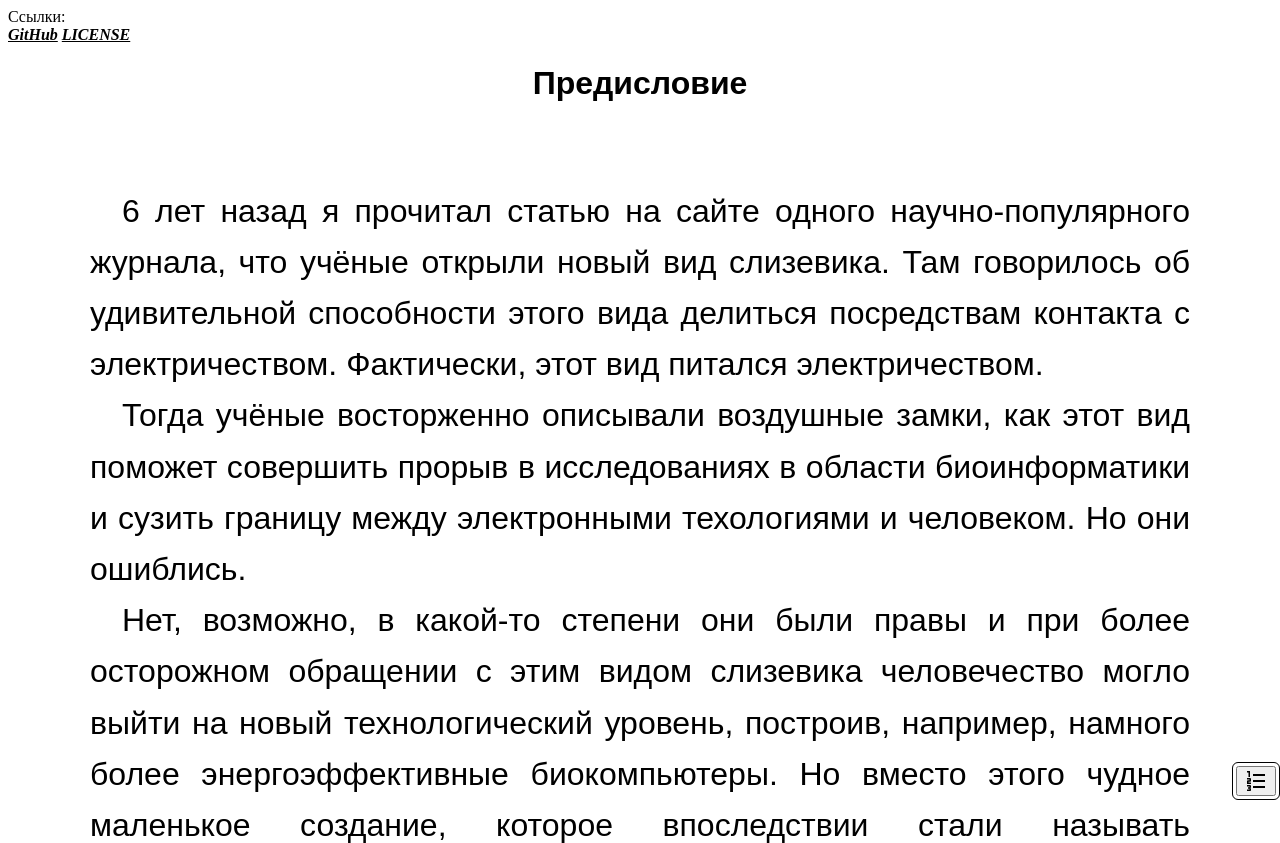
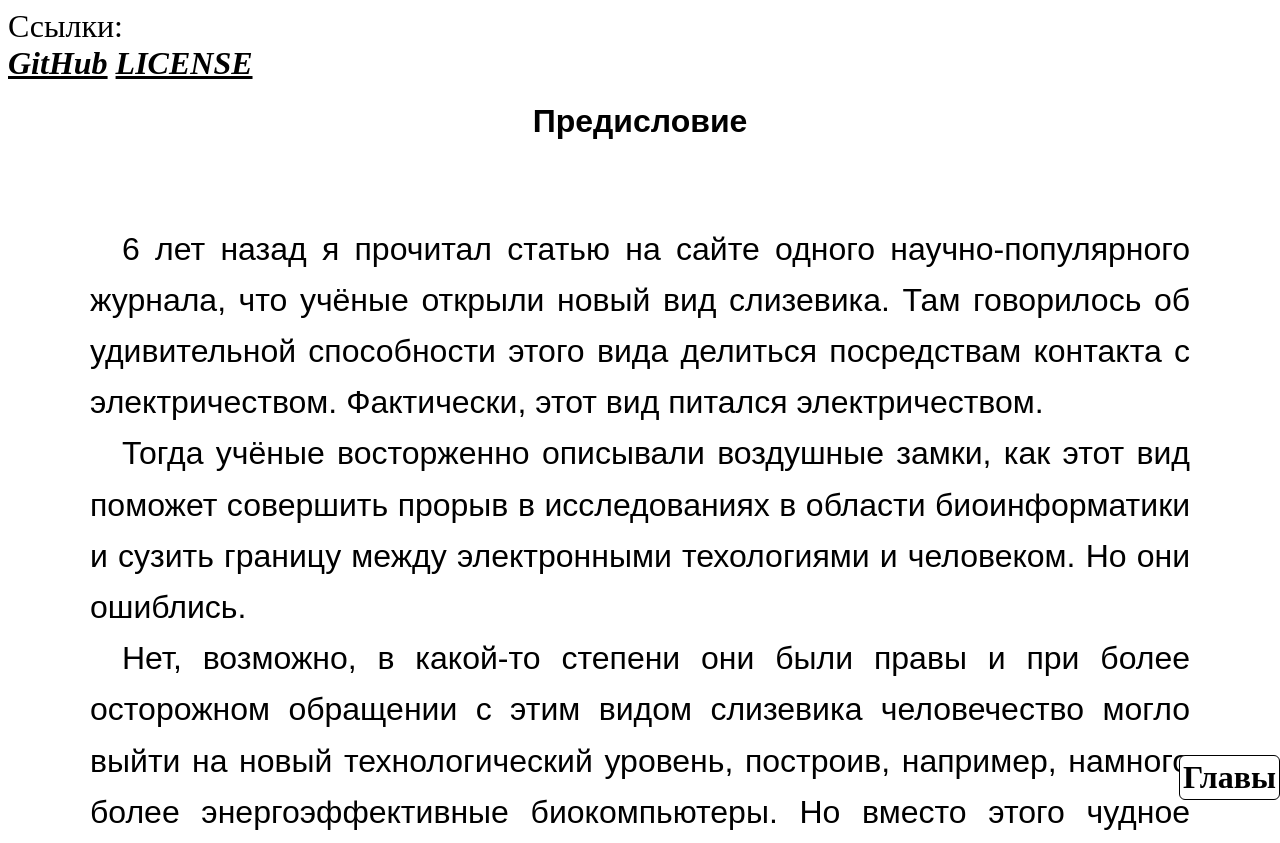
Before and after one commit to gl4ssh0use/FOXWORLD, a plain HTML site: page index.html in a window 1280 px wide. Shown: the top 843 px of the page. Drawn offline with Linux system fonts and the light colour scheme; no server answers; a web font is replaced by a local one.

Commit message:
refactor adaptive tweaks with chapters picker and links

```diff
--- a/index.html
+++ b/index.html
@@ -4,7 +4,7 @@
 <body>
 
 
-  <div id="footer">
+  <div id="header">
     <div>Ссылки:</div>
     <a href="https://github.com/gl4ssh0use/FOXWORLD">GitHub</a>
     <a href="https://raw.githubusercontent.com/gl4ssh0use/FOXWORLD/7420e1eb919ae281d5db7da30fc02fc0d4f9ce8f/LICENSE">LICENSE</a>
@@ -12,11 +12,10 @@
 
   <div id = "chapters_block">
     <div id = "chapters_picker">
-      <h2>Главы:</h2>
     </div>
-    <button id = "chapters_picker_activator" onClick="useChaptersPicker()">
-      <svg xmlns="http://www.w3.org/2000/svg" viewBox="0 0 24 24" height="24px" width="24px" fill="#000000"><path d="M3,22V20.5H5.5V19.75H4v-1.5H5.5V17.5H3V16H6q0.43,0 0.71,0.29T7,17v1q0,0.43-0.29,0.71T6,19q0.43,0 0.71,0.29T7,20v1q0,0.43-0.29,0.71T6,22H3Zm0-7V12.25q0-0.43 0.29-0.71T4,11.25H5.5V10.5H3V9H6Q6.43,9 6.71,9.29T7,10v1.75q0,0.42-0.29,0.71T6,12.75H4.5V13.5H7V15H3ZM4.5,8V3.5H3V2H6V8H4.5ZM9,19V17H21v2H9Zm0-6V11H21v2H9ZM9,7V5H21V7H9Z"/></svg>
-    </button>
+    <div id = "chapters_picker_activator" onClick="useChaptersPicker()">
+      <b>Главы</b>
+    </div>
   </div>
 
   <div align="center" id = "content">
@@ -37,7 +36,7 @@
         const chapters = text.split("\n");
         for (const chapter of chapters) {
           if (chapter) {
-            chapter_element = document.createElement("button");
+            chapter_element = document.createElement("div");
             chapter_element.textContent = chapter.replace(".html", "");
             chapter_element.addEventListener("click", () => loadChapter(chapter));
             chapter_element.className = "chapter_element";
@@ -59,8 +58,7 @@
         .then(html => {
           const parser = new DOMParser();
           const doc = parser.parseFromString(html, 'text/html');
-          document.getElementById("content").innerHTML = doc.getElementById("content").innerHTML;
-          document.getElementById("footer").style.display = "block";
+          document.getElementById("content").innerHTML = doc.getElementById("content").innerHTML + "<br>" + "<br>";
         });
     }
 
--- a/styles.css
+++ b/styles.css
@@ -7,12 +7,14 @@
 }
 
 #chapters_block {
+  font-size: clamp(1rem, 2.5vw + 0.5rem, 2rem);
   position: fixed;
   right: 0;
   bottom: 0;
   display: flex;
   flex-direction: column;
   justify-content: center;
+  text-align: center;
   border: 1px solid black;
   border-radius: 6px;
   padding: 3px;
@@ -34,7 +36,6 @@
   background-color: white;
   margin: 2px;
 }
-
 
 #content {
   font-family: 'TT2020', sans-serif;
@@ -63,3 +64,7 @@ a {
   font-weight: bolder;
   font-style: italic;
 }
+
+#header {
+  font-size: clamp(1rem, 2.5vw + 0.5rem, 2rem);
+}
```
